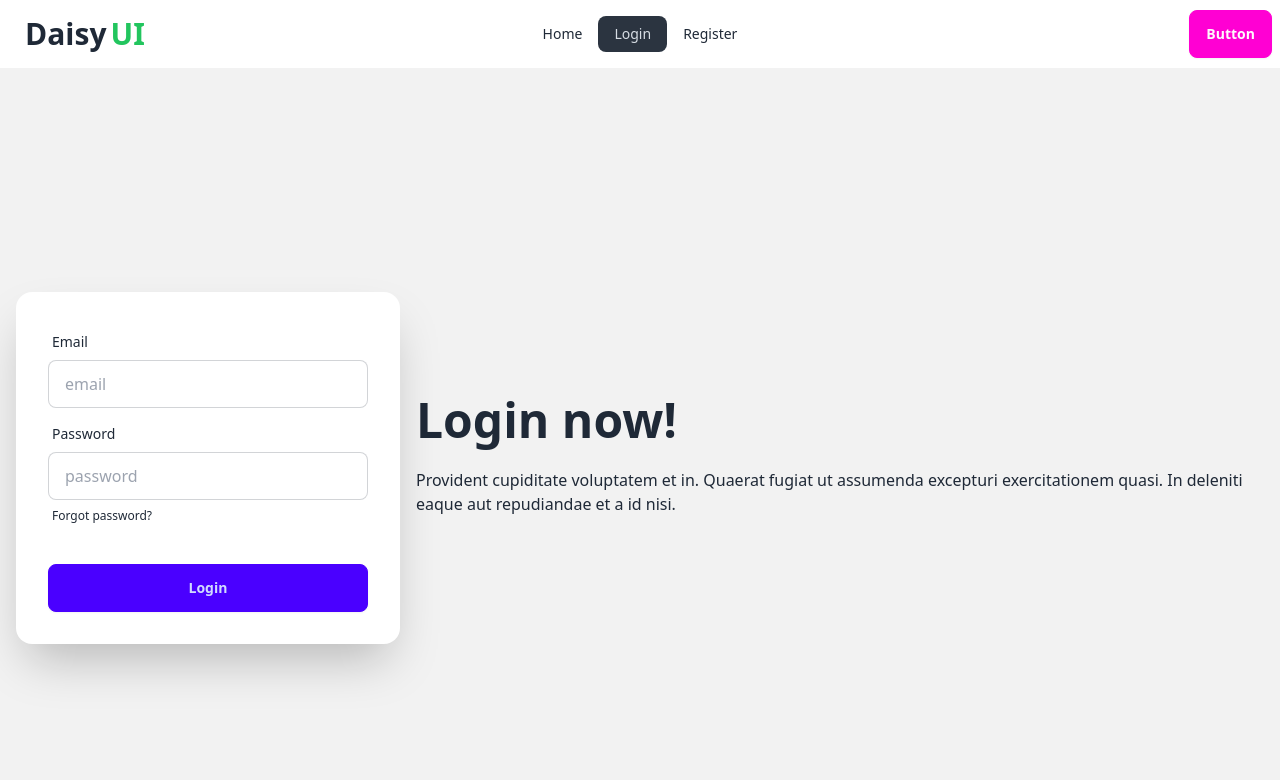
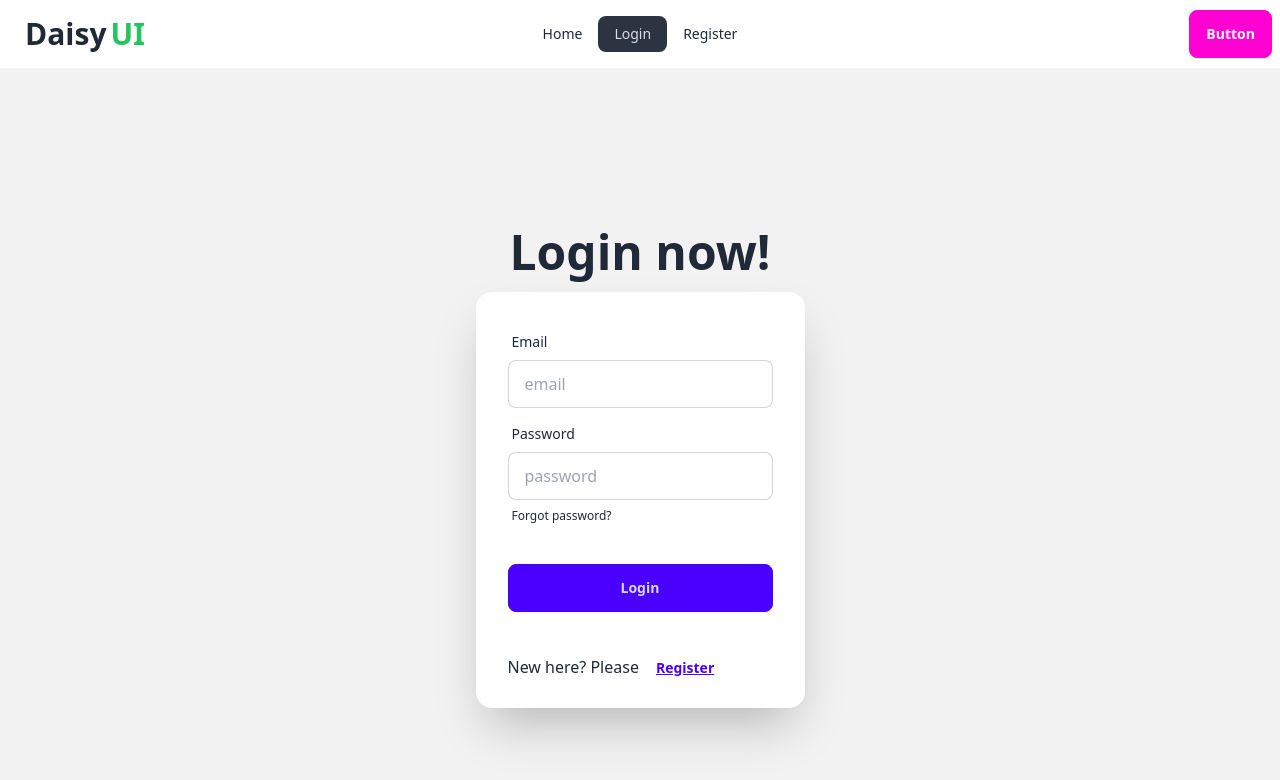
Before and after one commit to alalhosen/auth-moha-milon, a React (Vite) app: page /login in a window 1280 px wide. Shown: the top 780 px of the page. Built offline with nearby package versions, Linux system fonts and the light colour scheme.

Commit message:
complete login form

```diff
--- a/src/components/Login.jsx
+++ b/src/components/Login.jsx
@@ -1,22 +1,18 @@
+import { Link } from "react-router-dom";
+
 const Login = () => {
-
-const handleLogin = e => {
+  const handleLogin = (e) => {
     e.preventDefault();
     const email = e.target.email.value;
     const password = e.target.password.value;
-    console.log(email, password)
-}
+    console.log(email, password);
+  };
 
   return (
     <div className="hero bg-base-200 min-h-screen">
-      <div className="hero-content flex-col lg:flex-row-reverse">
-        <div className="text-center lg:text-left">
+      <div className="hero-content flex-col">
+        <div className="text-center">
           <h1 className="text-5xl font-bold">Login now!</h1>
-          <p className="py-6">
-            Provident cupiditate voluptatem et in. Quaerat fugiat ut assumenda
-            excepturi exercitationem quasi. In deleniti eaque aut repudiandae et
-            a id nisi.
-          </p>
         </div>
         <div className="card bg-base-100 w-full max-w-sm shrink-0 shadow-2xl">
           <form onSubmit={handleLogin} className="card-body">
@@ -53,6 +49,12 @@ const handleLogin = e => {
               <button className="btn btn-primary">Login</button>
             </div>
           </form>
+          <p className="ml-8 pb-4">
+            New here? Please
+            <Link>
+              <button className="btn btn-link">Register</button>
+            </Link>
+          </p>
         </div>
       </div>
     </div>
```
